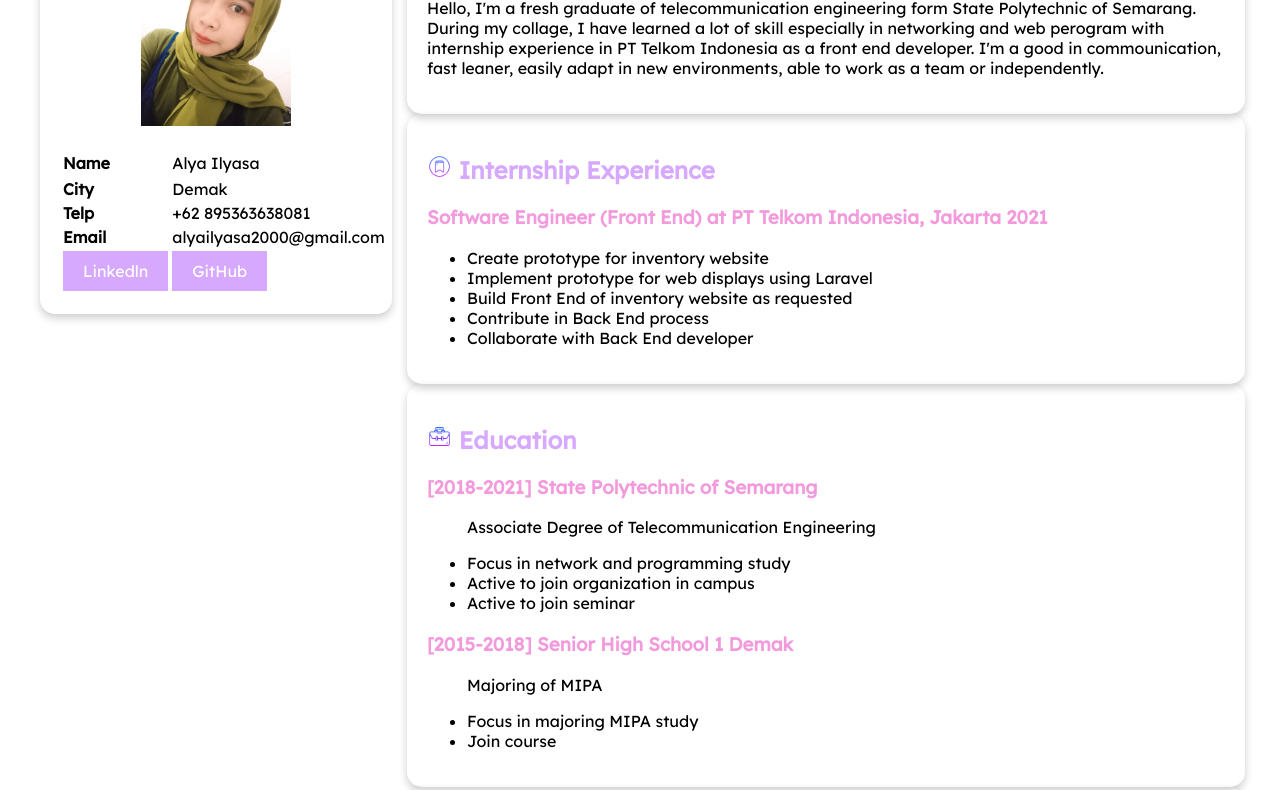
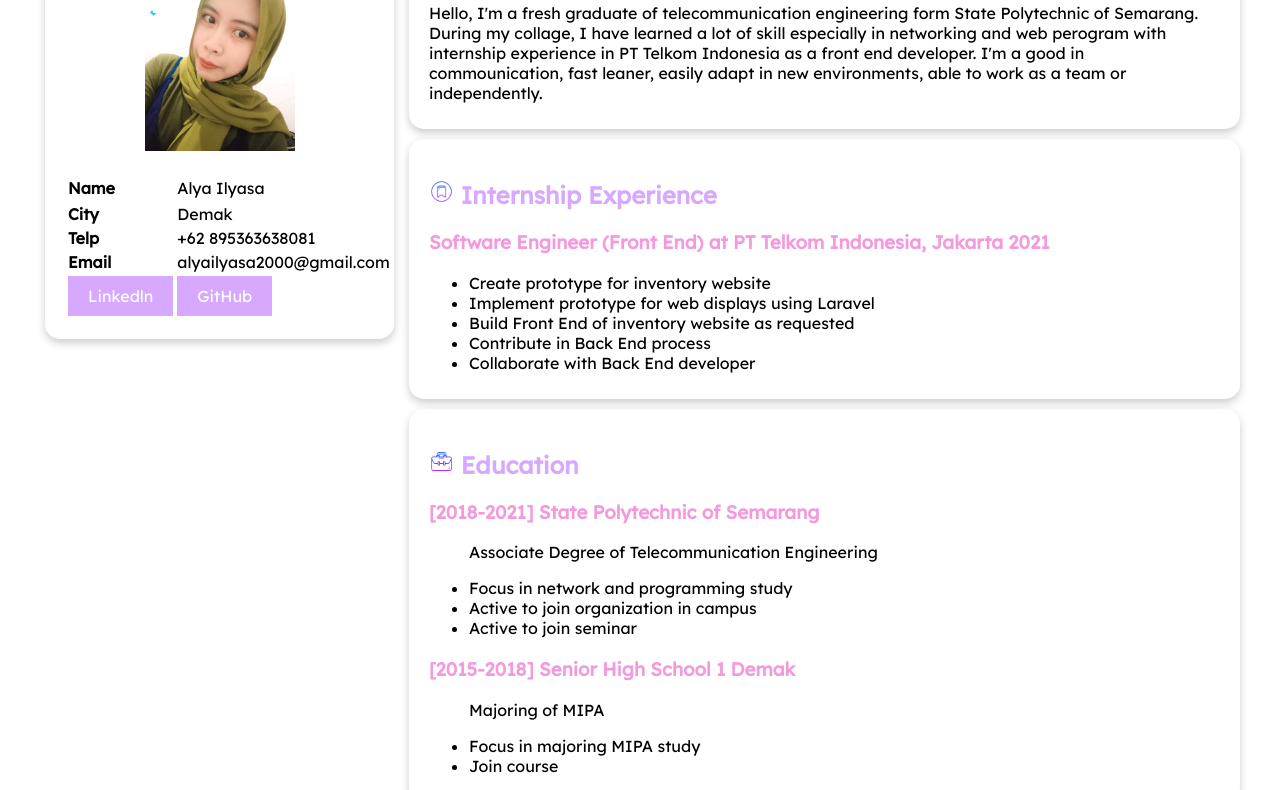
Before and after one commit to alyailyasa/about-me, a plain HTML site: page index.html in a window 1280 px wide. Shown: the part 441-1231 px from the top of the page. Drawn offline with Linux system fonts and the light colour scheme.

Commit message:
Update style.css

```diff
--- a/assets/styles/style.css
+++ b/assets/styles/style.css
@@ -8,13 +8,13 @@ body {
 }
 
 main {
-   padding: 20px;
+   padding: 25px;
    overflow: auto;
 }
 
 div#content {
    background-color: rgb(255, 255, 255);
-   padding: 20px 15px;
+   padding: 10px 15px;
 }
 
 #content {
@@ -26,14 +26,15 @@ aside {
    float: left;
    width: 30%;
    padding-left: 20px;
-   padding-bottom: 0;
+   padding-bottom: 10px;
+   padding-top: 20px;
 }
 
 @media screen and (max-width: 1000px) {
    #content,
    aside {
       width: 100%;
-      padding: 0;
+      padding: 10px;
    }
 }
 
@@ -129,7 +130,8 @@ nav a:hover {
    box-shadow: 0 4px 8px 0 rgba(0, 0, 0, 0.2);
    border-radius: 15px;
    padding: 20px;
-   margin-top: 0px;
+   padding-bottom: 10px;
+   margin-top: 10px;
 }
 
 .profile-card {
```
